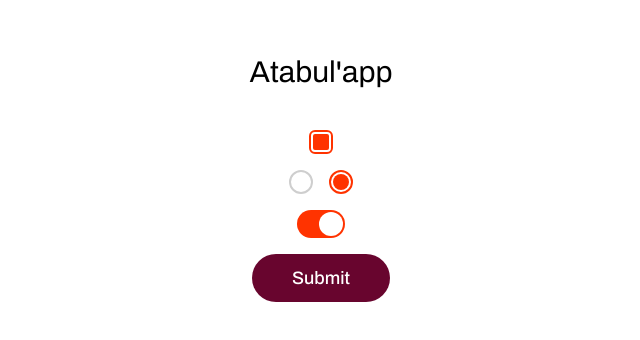
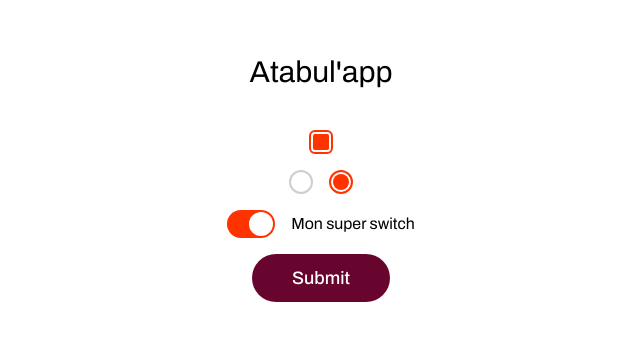
Before and after one commit to bdauphouy/atabulapp, a Next.js app: page / in a window 1280 px wide. Shown: the part 222-562 px from the top of the page, without its empty margins (319-959 px from the left). Built offline with nearby package versions, Linux system fonts and the light colour scheme.

Commit message:
feat: labels on the checkbox, radio & switch

```diff
--- a/components/shared/Checkbox.tsx
+++ b/components/shared/Checkbox.tsx
@@ -4,6 +4,7 @@ type CheckboxProps = {
   name: string
   checked: boolean
   className?: string
+  label?: string
   onChange: (e: React.ChangeEvent<HTMLInputElement>) => void
 }
 
@@ -11,22 +12,31 @@ const Checkbox = ({
   name,
   checked,
   className = '',
+  label = '',
   onChange,
 }: CheckboxProps) => {
   return (
-    <>
+    <div className={`flex gap-4 ${className}`}>
       <input
         id={`checkbox-${name}`}
         type="checkbox"
         checked={checked}
-        className={`${className} hidden`}
+        className="hidden"
         onChange={onChange}
       />
       <label
         htmlFor={`checkbox-${name}`}
         className="grid h-6 w-6 cursor-pointer place-items-center rounded-md border-2 border-solid border-alto duration-100 after:absolute after:h-4 after:w-4 after:rounded-sm after:transition-colors after:content-[''] label-checked:border-scarlet label-checked:after:bg-scarlet"
       ></label>
-    </>
+      {label && (
+        <label
+          htmlFor={`checkbox-${name}`}
+          className="flex-1 text-base text-black"
+        >
+          {label}
+        </label>
+      )}
+    </div>
   )
 }
 
--- a/components/shared/Radio.tsx
+++ b/components/shared/Radio.tsx
@@ -3,6 +3,7 @@ type RadioProps = {
   name: string
   checked: boolean
   className?: string
+  label?: string
   onChange: (e: React.ChangeEvent<HTMLInputElement>) => void
 }
 
@@ -11,24 +12,33 @@ const Radio = ({
   name,
   checked,
   className = '',
+  label = '',
   onChange,
 }: RadioProps) => {
   return (
-    <>
+    <div className={`flex gap-4 ${className}`}>
       <input
         id={`radio-${value}`}
         type="radio"
         name={name}
         value={value}
         checked={checked}
-        className={`${className} hidden`}
+        className="hidden"
         onChange={onChange}
       />
       <label
         htmlFor={`radio-${value}`}
         className="grid h-6 w-6 cursor-pointer place-items-center rounded-full border-2 border-solid border-alto duration-100 after:absolute after:h-4 after:w-4 after:rounded-full after:transition-colors after:content-[''] label-checked:border-scarlet label-checked:after:bg-scarlet"
       ></label>
-    </>
+      {label && (
+        <label
+          htmlFor={`radio-${value}`}
+          className="flex-1 text-base text-black"
+        >
+          {label}
+        </label>
+      )}
+    </div>
   )
 }
 
--- a/components/shared/Switch.tsx
+++ b/components/shared/Switch.tsx
@@ -3,6 +3,7 @@ type SwitchProps = {
   on: boolean
   disabled?: boolean
   className?: string
+  label?: string
   onChange: () => void
 }
 
@@ -11,24 +12,33 @@ const Switch = ({
   on,
   disabled = false,
   className = '',
+  label = '',
   onChange,
 }: SwitchProps) => {
   return (
-    <>
+    <div className={`flex items-center gap-4 ${className}`}>
       <input
         id={`checkbox-${name}`}
         type="checkbox"
         name={name}
         checked={on}
         disabled={disabled}
-        className={`${className} hidden`}
+        className="hidden"
         onChange={onChange}
       />
       <label
         htmlFor={`checkbox-${name}`}
         className="relative block h-7 w-12 cursor-pointer rounded-3xl bg-scarlet duration-300 after:absolute after:top-0.5 after:h-6 after:w-6 after:translate-x-0.5 after:rounded-full after:bg-white after:transition-transform after:content-[''] label-checked:after:translate-x-[calc(100%-2px)] label-disabled:cursor-not-allowed label-disabled:bg-scarlet/50"
       ></label>
-    </>
+      {label && (
+        <label
+          htmlFor={`checkbox-${name}`}
+          className="flex-1 text-base text-black"
+        >
+          {label}
+        </label>
+      )}
+    </div>
   )
 }
 
--- a/pages/index.tsx
+++ b/pages/index.tsx
@@ -78,7 +78,14 @@ const Home = () => {
             control={control}
             name="switch"
             render={({ field: { onChange, name, value } }) => {
-              return <Switch name={name} on={value} onChange={onChange} />
+              return (
+                <Switch
+                  label="Mon super switch"
+                  name={name}
+                  on={value}
+                  onChange={onChange}
+                />
+              )
             }}
           />
           <Button variant="primary">Submit</Button>
```
